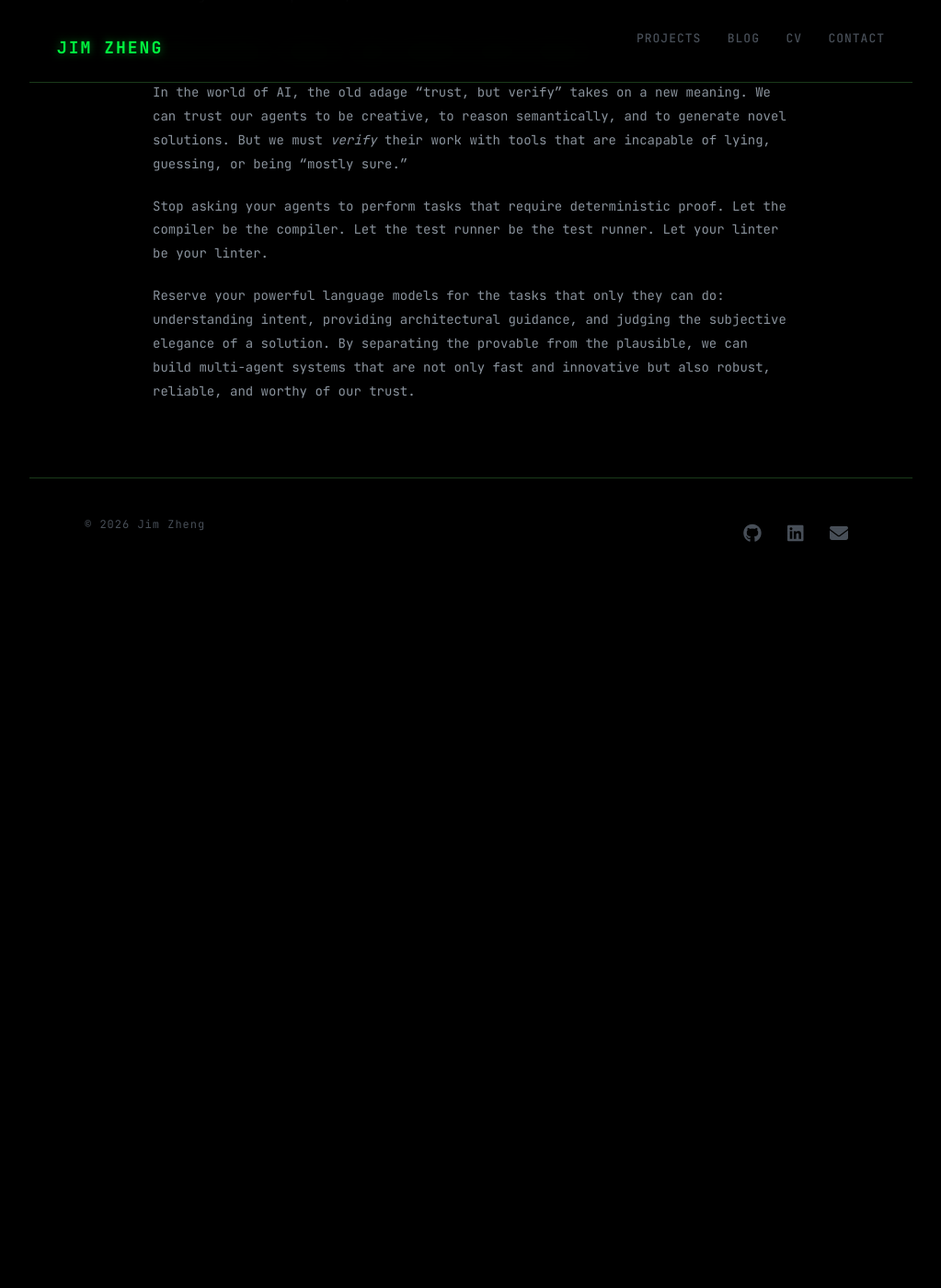
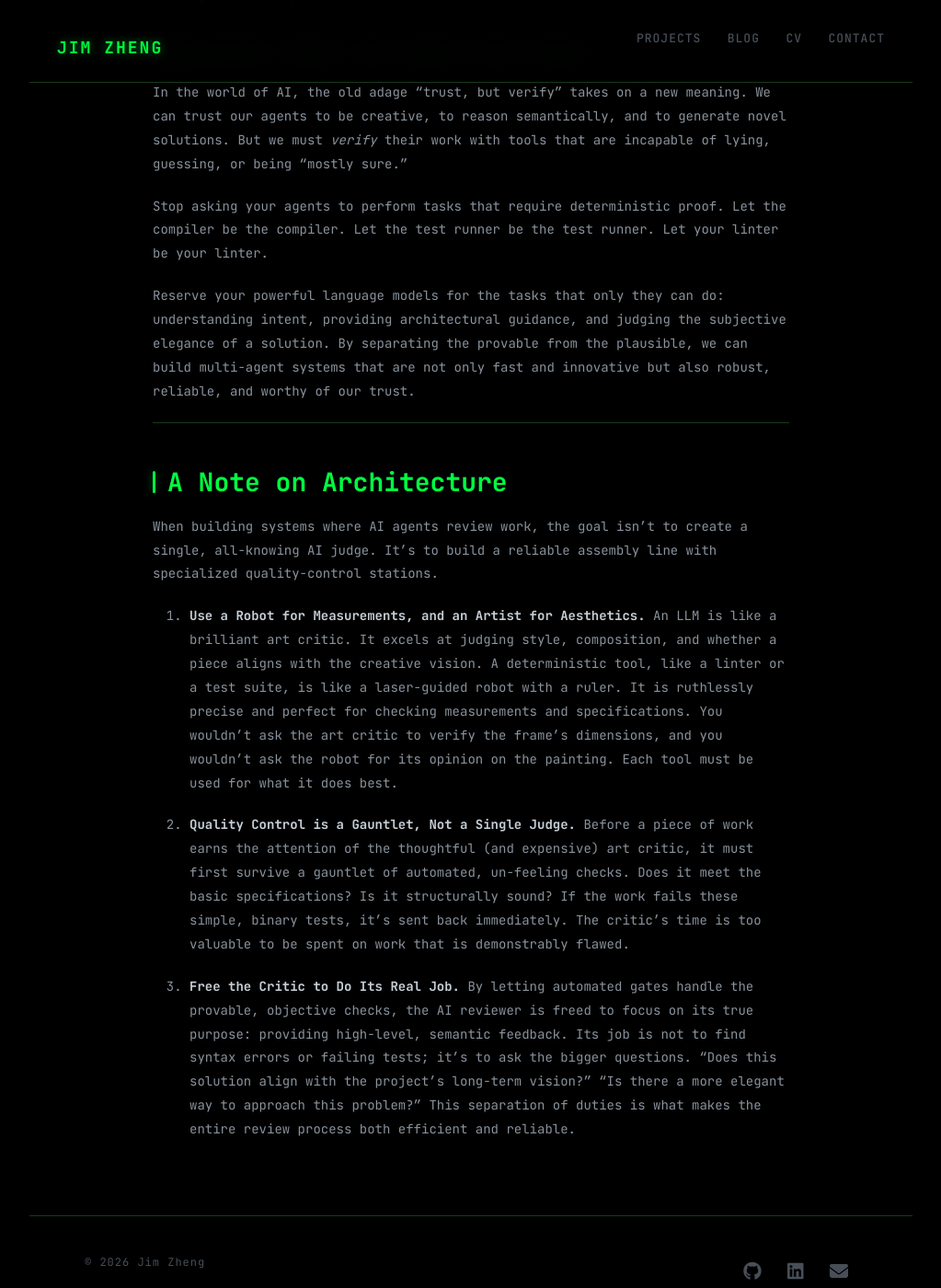
Before and after one commit to BANANASJIM/BANANASJIM.github.io, a Jekyll site: the page built from _ai_harness_series/2026-03-24-v2-deterministic-gates-vs-semantic-review.md, in a window 1280 px wide and 1400 px high, scrolled down 3365 px. Shown: the whole window at 92% size, without its empty margins (128-1151 px from the left). Built offline with Jekyll 4.4.1, drawn with Linux system fonts in a browser that asks for light colours; nearby versions of some CDN libraries; before the commit the page ends 3995 px from its top, so only the background shows below that.

Commit message:
feat: Add 'A Note on Architecture' to AI harness series

```diff
--- a/_ai_harness_series/2026-03-24-v2-deterministic-gates-vs-semantic-review.md
+++ b/_ai_harness_series/2026-03-24-v2-deterministic-gates-vs-semantic-review.md
@@ -71,3 +71,15 @@ In the world of AI, the old adage "trust, but verify" takes on a new meaning. We
 Stop asking your agents to perform tasks that require deterministic proof. Let the compiler be the compiler. Let the test runner be the test runner. Let your linter be your linter.
 
 Reserve your powerful language models for the tasks that only they can do: understanding intent, providing architectural guidance, and judging the subjective elegance of a solution. By separating the provable from the plausible, we can build multi-agent systems that are not only fast and innovative but also robust, reliable, and worthy of our trust.
+
+---
+
+## A Note on Architecture
+
+When building systems where AI agents review work, the goal isn't to create a single, all-knowing AI judge. It's to build a reliable assembly line with specialized quality-control stations.
+
+1.  **Use a Robot for Measurements, and an Artist for Aesthetics.** An LLM is like a brilliant art critic. It excels at judging style, composition, and whether a piece aligns with the creative vision. A deterministic tool, like a linter or a test suite, is like a laser-guided robot with a ruler. It is ruthlessly precise and perfect for checking measurements and specifications. You wouldn't ask the art critic to verify the frame's dimensions, and you wouldn't ask the robot for its opinion on the painting. Each tool must be used for what it does best.
+
+2.  **Quality Control is a Gauntlet, Not a Single Judge.** Before a piece of work earns the attention of the thoughtful (and expensive) art critic, it must first survive a gauntlet of automated, un-feeling checks. Does it meet the basic specifications? Is it structurally sound? If the work fails these simple, binary tests, it's sent back immediately. The critic's time is too valuable to be spent on work that is demonstrably flawed.
+
+3.  **Free the Critic to Do Its Real Job.** By letting automated gates handle the provable, objective checks, the AI reviewer is freed to focus on its true purpose: providing high-level, semantic feedback. Its job is not to find syntax errors or failing tests; it's to ask the bigger questions. "Does this solution align with the project's long-term vision?" "Is there a more elegant way to approach this problem?" This separation of duties is what makes the entire review process both efficient and reliable.
```
Also changed, not shown: _ai_harness_series/2026-03-24-v2-escalation-and-governance.md (+12 -0 lines).
